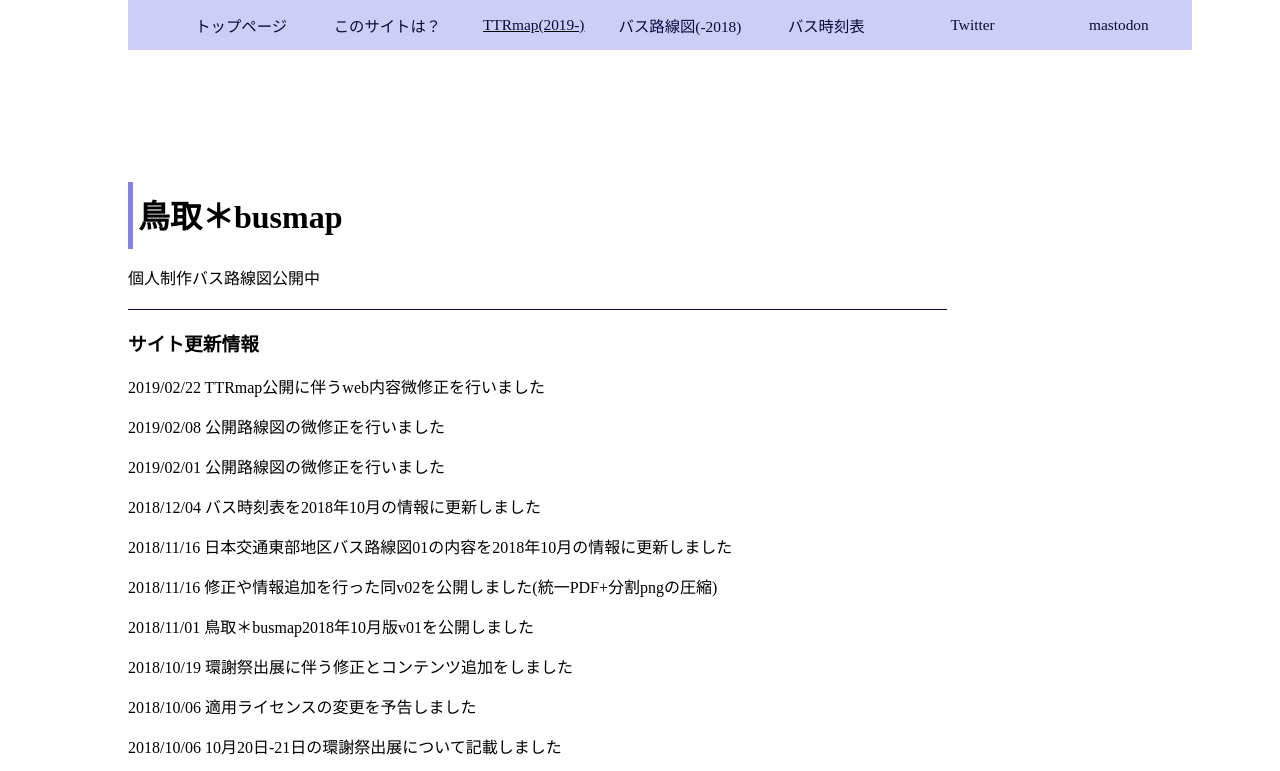
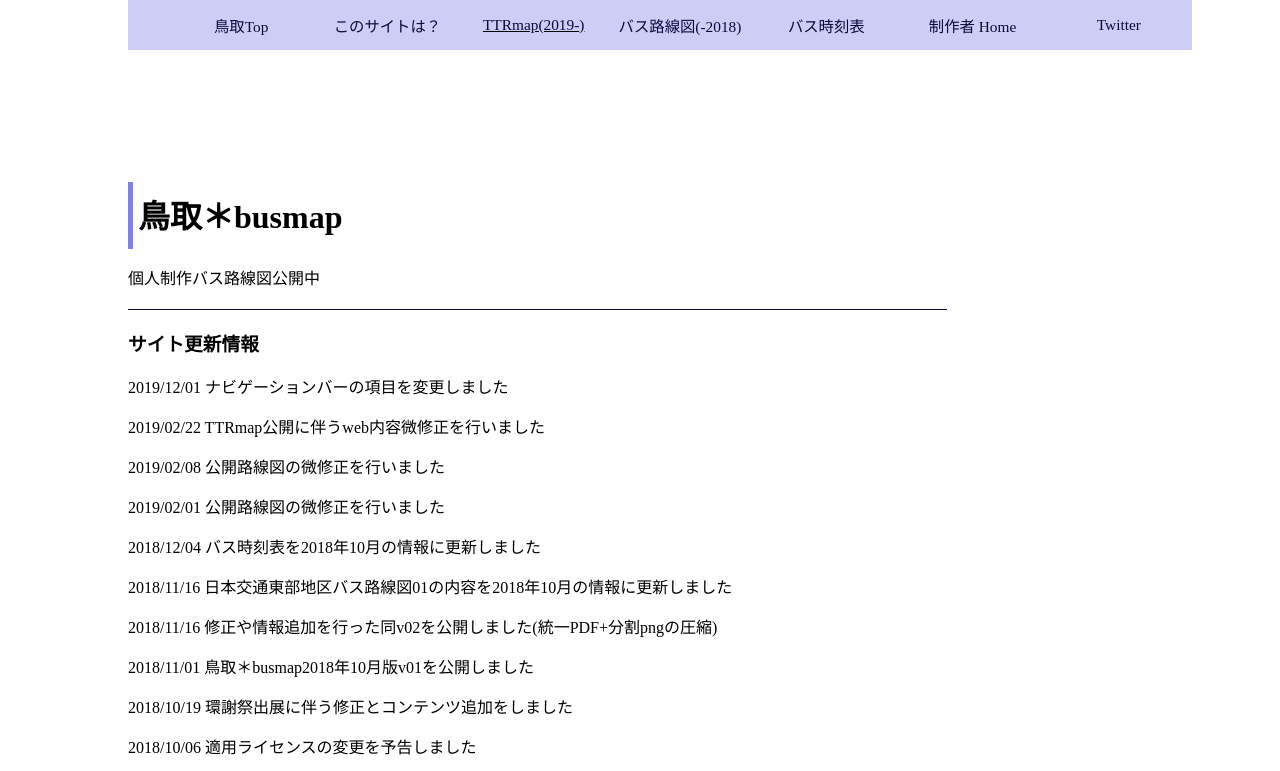
Before and after one commit to kotodu/tottori, a plain HTML site: page index.html in a window 1280 px wide. Shown: the top 771 px of the page. Drawn offline with Linux system fonts and the light colour scheme.

Commit message:
上部バー変更

```diff
--- a/cont/let.js
+++ b/cont/let.js
@@ -19,7 +19,8 @@ logweb = [
     ['2018/12/04','バス時刻表を2018年10月の情報に更新しました'],
     ['2019/02/01','公開路線図の微修正を行いました'],
     ['2019/02/08','公開路線図の微修正を行いました'],
-    ['2019/02/22','TTRmap公開に伴うweb内容微修正を行いました']
+    ['2019/02/22','TTRmap公開に伴うweb内容微修正を行いました'],
+    ['2019/12/01','ナビゲーションバーの項目を変更しました']
 ];
 
 let lastTTbusmap = [];
--- a/index.html
+++ b/index.html
@@ -13,13 +13,13 @@
 <body>
 <header>
 	<ul class="nav">
-	<li id="n1"><a href="index.html">トップページ</a></li>
+	<li id="n1"><a href="index.html">鳥取Top</a></li>
 	<li id="n2"><a href="about.html">このサイトは？</a></li>
 	<li id="nn"><span style="text-decoration: underline;"><a href="https://busroutemap.github.io/ttrmap">TTRmap(2019-)</a></span></li>
 	<li id="n3"><a href="busroutemap.html">バス路線図(-2018)</a></li>
 	<li id="n4"><a href="timetable.html">バス時刻表</a></li>
-	<li id="n5"><a href="https://twitter.com/busroutemap">Twitter</a></li>
-	<li id="n6"><a href="https://mstdn.sanin.link/@busroutemap">mastodon</a></li>
+	<li id="n5"><a href="https://busroutemap.github.io">制作者 Home</a></li>
+	<li id="n6"><a href="https://twitter.com/busroutemap">Twitter</a></li>
 	</ul>
 </header>
 <main>
```
Also changed, not shown: about.html (+3 -3 lines), busroutemap.html (+3 -3 lines), timetable.html (+3 -3 lines).
